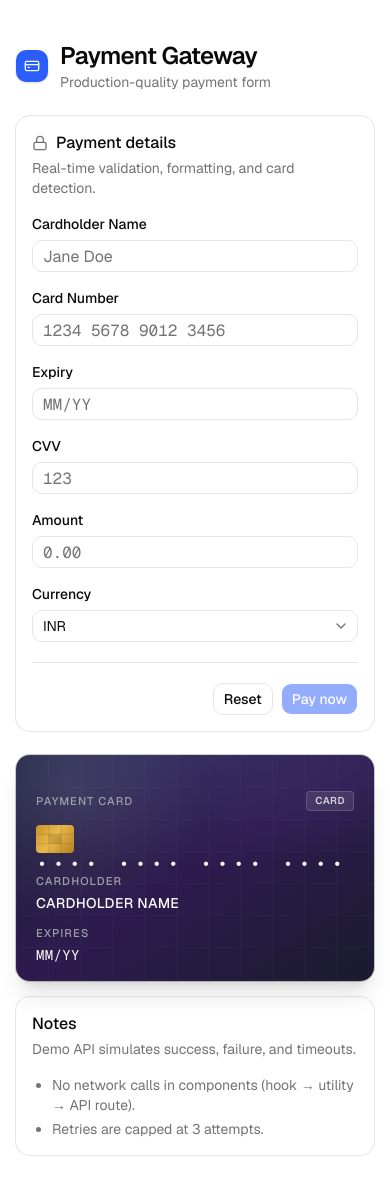
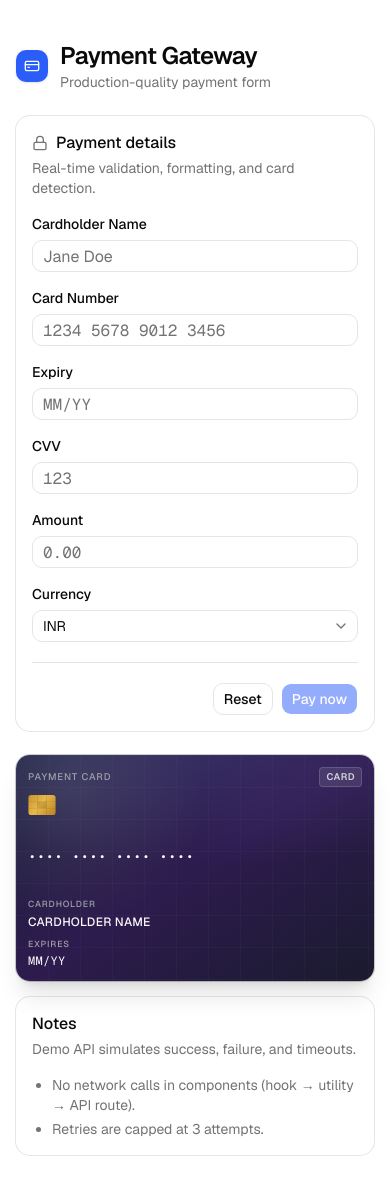
Before and after one commit to Rohit-2383/payment-gateway-frontend, a Next.js app: page / in a window 390 px wide. Shown: the top 1178 px of the page. Built offline with nearby package versions, Linux system fonts and the light colour scheme.

Commit message:
fix: CardPreview responsive layout for screens below 400px

```diff
--- a/components/payment/PaymentLayout.tsx
+++ b/components/payment/PaymentLayout.tsx
@@ -105,7 +105,7 @@ export function PaymentLayout() {
             >
               <CardPreview.Badge />
               <CardPreview.Number />
-              <div className="flex flex-col gap-3 md:flex-row md:items-end md:justify-between md:gap-4">
+              <div className="flex flex-col gap-2 sm:gap-3 md:flex-row md:items-end md:justify-between md:gap-4">
                 <CardPreview.Name />
                 <CardPreview.Expiry />
               </div>
--- a/components/payment/card-preview/CardPreviewBadge.tsx
+++ b/components/payment/card-preview/CardPreviewBadge.tsx
@@ -10,8 +10,7 @@ import { useCardPreviewContext } from "./CardPreviewContext";
 function EmvChip() {
   return (
     <svg
-      width="38"
-      height="28"
+      className="w-7 h-5 sm:w-10 sm:h-7"
       viewBox="0 0 38 28"
       fill="none"
       aria-hidden="true"
@@ -40,7 +39,7 @@ const BrandLogo = React.memo(function BrandLogo({ cardType }: { cardType: CardTy
   }
 
   return (
-    <span className="rounded border border-zinc-400/30 bg-white/10 px-2 py-0.5 text-[10px] font-semibold uppercase tracking-wider text-zinc-300">
+    <span className="rounded border border-zinc-400/30 bg-white/10 px-1.5 py-0.5 text-[0.6rem] font-semibold uppercase tracking-wider text-zinc-300 sm:px-2 sm:text-xs">
       {CARD_TYPE_LABELS[cardType]}
     </span>
   );
@@ -50,9 +49,9 @@ export const CardPreviewBadge = React.memo(function CardPreviewBadge() {
   const { cardType } = useCardPreviewContext();
 
   return (
-    <div className="flex flex-col gap-3.5">
-      <div className="flex items-center justify-between gap-3">
-        <p className="text-[0.7rem] font-medium tracking-widest text-zinc-400 uppercase">
+    <div className="flex flex-col gap-2 sm:gap-3.5">
+      <div className="flex items-center justify-between gap-2 sm:gap-3">
+        <p className="text-[0.6rem] font-medium tracking-widest text-zinc-400 uppercase sm:text-xs">
           Payment Card
         </p>
         <BrandLogo cardType={cardType} />
--- a/components/payment/card-preview/CardPreviewExpiry.tsx
+++ b/components/payment/card-preview/CardPreviewExpiry.tsx
@@ -13,9 +13,9 @@ export const CardPreviewExpiry = React.memo(function CardPreviewExpiry() {
     trimmed.length > 0 ? formatExpiry(trimmed) : CARD_PREVIEW_PLACEHOLDERS.expiry;
 
   return (
-    <div className="flex flex-col items-start gap-1 md:items-end">
-      <p className="text-[0.7rem] font-medium tracking-widest text-zinc-400">EXPIRES</p>
-      <p className="font-mono text-sm tracking-wide sm:text-base">{displayExpiry}</p>
+    <div className="flex min-w-0 shrink flex-col items-start gap-0.5 sm:gap-1 md:items-end">
+      <p className="text-[0.55rem] font-medium tracking-widest text-zinc-400 sm:text-[0.7rem]">EXPIRES</p>
+      <p className="font-mono text-xs tracking-wide sm:text-sm md:text-base">{displayExpiry}</p>
     </div>
   );
 });
--- a/components/payment/card-preview/CardPreviewName.tsx
+++ b/components/payment/card-preview/CardPreviewName.tsx
@@ -12,9 +12,9 @@ export const CardPreviewName = React.memo(function CardPreviewName() {
     trimmed.length > 0 ? trimmed.toUpperCase() : CARD_PREVIEW_PLACEHOLDERS.cardholderName;
 
   return (
-    <div className="flex min-w-0 flex-col gap-1">
-      <p className="text-[0.7rem] font-medium tracking-widest text-zinc-400">CARDHOLDER</p>
-      <p className="truncate text-sm font-medium tracking-wide sm:text-base">{displayName}</p>
+    <div className="flex min-w-0 shrink flex-col gap-0.5 sm:gap-1">
+      <p className="text-[0.55rem] font-medium tracking-widest text-zinc-400 sm:text-[0.7rem]">CARDHOLDER</p>
+      <p className="truncate text-xs font-medium tracking-wide sm:text-sm md:text-base">{displayName}</p>
     </div>
   );
 });
--- a/components/payment/card-preview/CardPreviewNumber.tsx
+++ b/components/payment/card-preview/CardPreviewNumber.tsx
@@ -13,7 +13,7 @@ export const CardPreviewNumber = React.memo(function CardPreviewNumber() {
     trimmed.length > 0 ? formatCardNumber(trimmed) : CARD_PREVIEW_PLACEHOLDERS.cardNumber;
 
   return (
-    <p className="font-mono text-xl leading-none tracking-[0.22em] sm:text-2xl">
+    <p className="font-mono text-sm leading-tight tracking-wide sm:text-lg sm:leading-none sm:tracking-wider md:text-xl">
       {displayNumber}
     </p>
   );
--- a/components/payment/card-preview/CardPreviewRoot.tsx
+++ b/components/payment/card-preview/CardPreviewRoot.tsx
@@ -2,7 +2,6 @@
 
 import * as React from "react";
 
-import { Card, CardContent } from "@/components/ui/card";
 import { cn } from "@/lib/utils";
 import { CARD_TYPES } from "@/constants/cards";
 import type { CardType } from "@/types/payment";
@@ -32,22 +31,19 @@ export function CardPreviewRoot({
 
   return (
     <CardPreviewContext.Provider value={ctxValue}>
-      <Card
+      <div
         className={cn(
-          "relative aspect-[1.586/1] overflow-hidden border-0 bg-linear-to-br from-[#1a1f3a] via-[#2d1b4e] to-[#1a1a2e] text-zinc-50 shadow-xl ring-1 ring-black/20 transition-transform duration-300 hover:scale-[1.01]",
+          "relative aspect-[1.586/1] min-w-[320px] overflow-hidden rounded-xl bg-linear-to-br from-[#1a1f3a] via-[#2d1b4e] to-[#1a1a2e] text-zinc-50 shadow-xl ring-1 ring-black/20 transition-transform duration-300 hover:scale-[1.01]",
           className
         )}
       >
-        {/* Subtle grid lines */}
         <div className="card-grid-overlay pointer-events-none absolute inset-0 opacity-60" />
-        {/* Top holographic glow */}
         <div className="pointer-events-none absolute inset-0 bg-[radial-gradient(ellipse_90%_60%_at_50%_-10%,rgba(147,129,255,0.18),transparent)]" />
-        {/* Corner light reflection */}
         <div className="pointer-events-none absolute inset-0 bg-[radial-gradient(circle_at_15%_15%,rgba(255,255,255,0.10),transparent_38%)]" />
-        <CardContent className="relative flex h-full flex-col justify-between p-5 sm:p-6">
+        <div className="relative flex h-full flex-col justify-between p-3 sm:p-5">
           {children}
-        </CardContent>
-      </Card>
+        </div>
+      </div>
     </CardPreviewContext.Provider>
   );
 }
```
